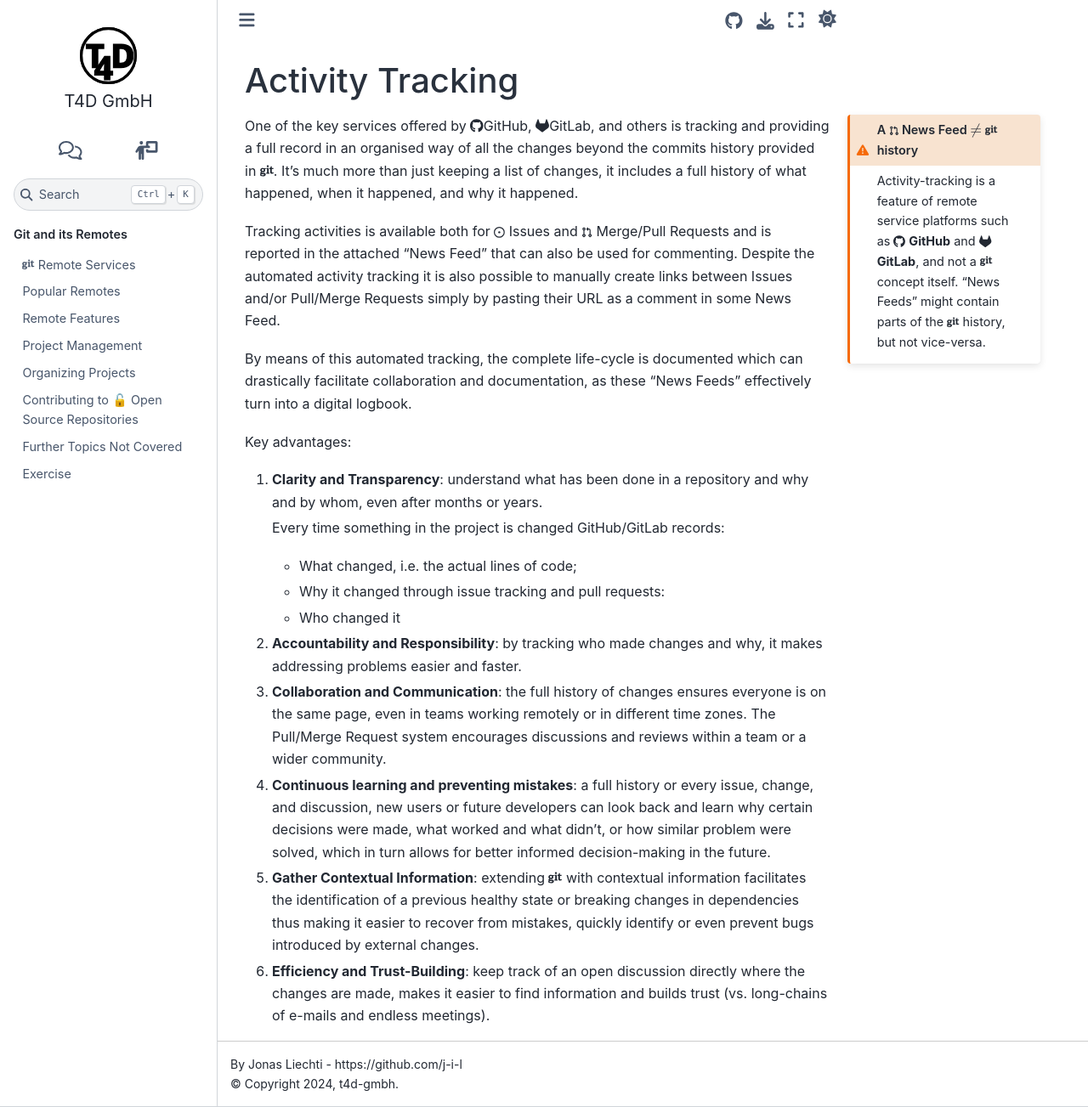
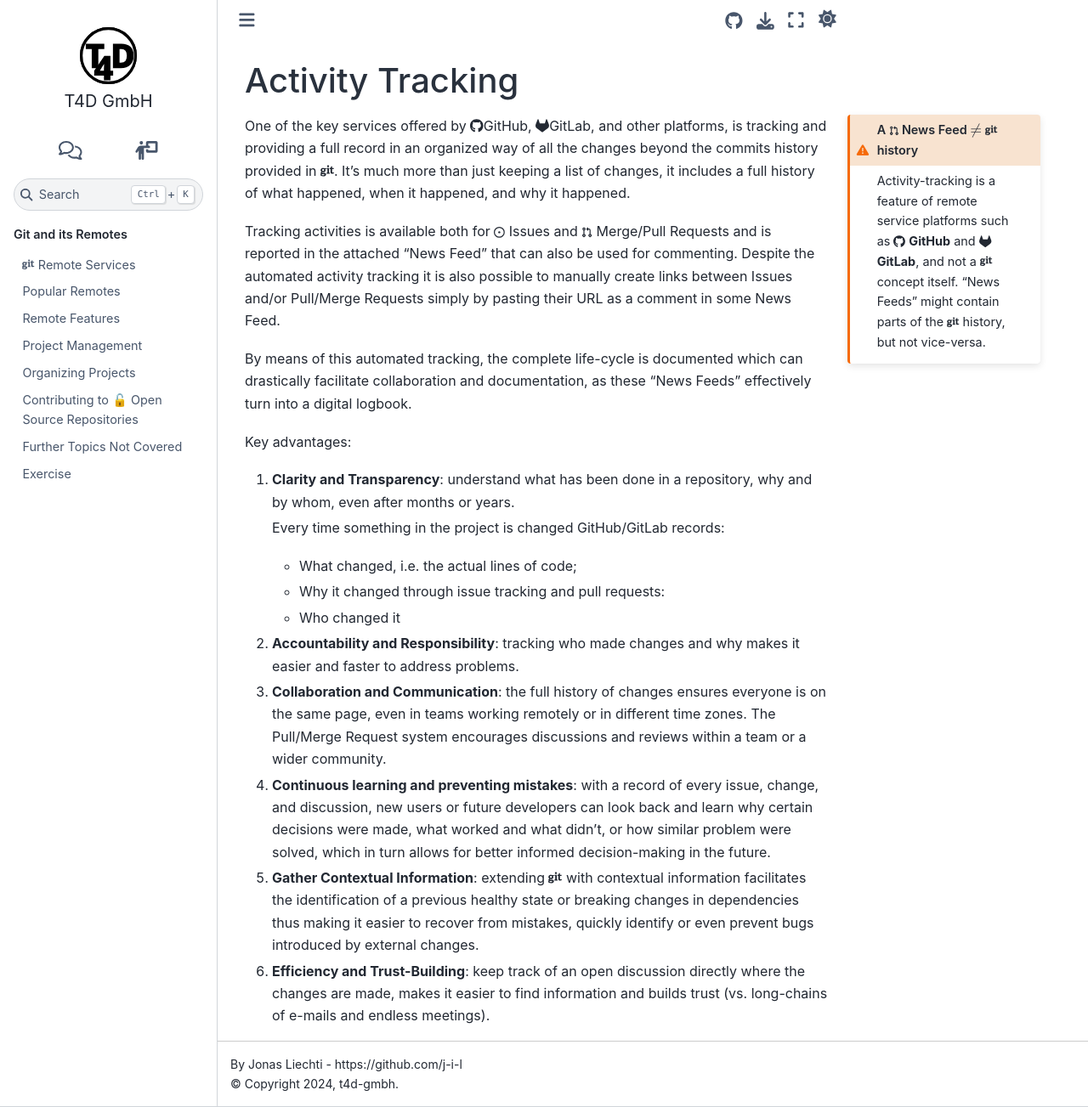
Before and after one commit to t4d-gmbh/git-and-its-remotes, a Sphinx documentation site: the page built from source/content/remote_service_features/collaboration_tools/activity_tracking.md, in a window 1280 px wide and 1303 px high. Shown: the whole window at 85% size. Built offline with Sphinx 7.4.7 and the Sphinx Book theme 1.1.4, drawn with Linux system fonts in a browser that asks for light colours; the version number could not be read and is left out.

Commit message:
Revised text in activity_tracking.md
Streamlined text

```diff
--- a/source/content/remote_service_features/collaboration_tools/activity_tracking.md
+++ b/source/content/remote_service_features/collaboration_tools/activity_tracking.md
@@ -7,9 +7,9 @@
 "News Feeds" might contain parts of the <i class="fab fa-git"></i> history, but not vice-versa.
 :::
 {% if slide %}
-GitHub, GitLab, and others perform activity tracking and provide a full list of changes that includes a full history of what happened, when it happened, and why it happened.
+GitHub, GitLab, and other platforms offer activity tracking as part of their services to provide a full history of what happened, when it happened, and why it happened.
 {% else %}
-One of the key services offered by  <i class="fab fa-github"></i>GitHub,  <i class="fab fa-gitlab"></i>GitLab, and others is tracking and providing a full record in an organised way of all the changes beyond the commits history provided in <i class="fab fa-git"></i>.
+One of the key services offered by  <i class="fab fa-github"></i>GitHub,  <i class="fab fa-gitlab"></i>GitLab, and other platforms, is tracking and providing a full record in an organized way of all the changes beyond the commits history provided in <i class="fab fa-git"></i>.
 It's much more than just keeping a list of changes, it includes a full history of what happened, when it happened, and why it happened.
 
 Tracking activities is available both for {octicon}`issue-opened;0.8em` Issues and {octicon}`git-pull-request;0.8em` Merge/Pull Requests and is reported in the attached "News Feed" that can also be used for commenting.
@@ -21,7 +21,7 @@
 
 Key advantages:
 
-1. **Clarity and Transparency**: understand what has been done in a repository and why and by whom, even after months or years.
+1. **Clarity and Transparency**: understand what has been done in a repository, why and by whom, even after months or years.
 {% if page %}
    Every time something in the project is changed GitHub/GitLab records:
 
@@ -29,12 +29,12 @@
    - Why it changed through issue tracking and pull requests:
    - Who changed it
 {% endif %}
-1. **Accountability and Responsibility**: by tracking who made changes and why, it makes addressing problems easier and faster.
+1. **Accountability and Responsibility**: tracking who made changes and why makes it easier and faster to address problems.
 
 1. **Collaboration and Communication**: the full history of changes ensures everyone is on the same page{% if page %}, even in teams working remotely or in different time zones.
 The Pull/Merge Request system encourages discussions and reviews within a team or a wider community{% endif %}.
 
-1. **Continuous learning and preventing mistakes**: a full history or every issue, change, and discussion, new users or future developers can look back and learn why certain decisions were made{% if page %}, what worked and what didn’t, or how similar problem were solved, which in turn allows for better informed decision-making in the future{% endif %}.
+1. **Continuous learning and preventing mistakes**: with a record of every issue, change, and discussion, new users or future developers can look back and learn why certain decisions were made{% if page %}, what worked and what didn’t, or how similar problem were solved, which in turn allows for better informed decision-making in the future{% endif %}.
 
 1. **Gather Contextual Information**: extending <i class="fab fa-git"></i> with contextual information facilitates the identification of a previous healthy state or breaking changes in dependencies{% if page %} thus making it easier to recover from mistakes, quickly identify or even prevent bugs introduced by external changes{% endif %}.
 
```
